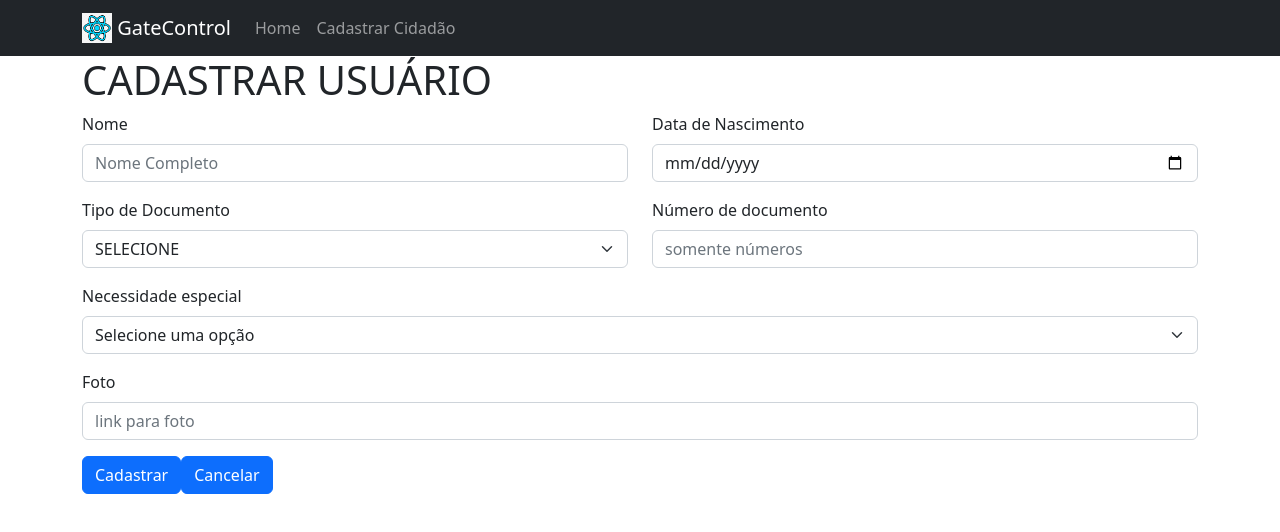
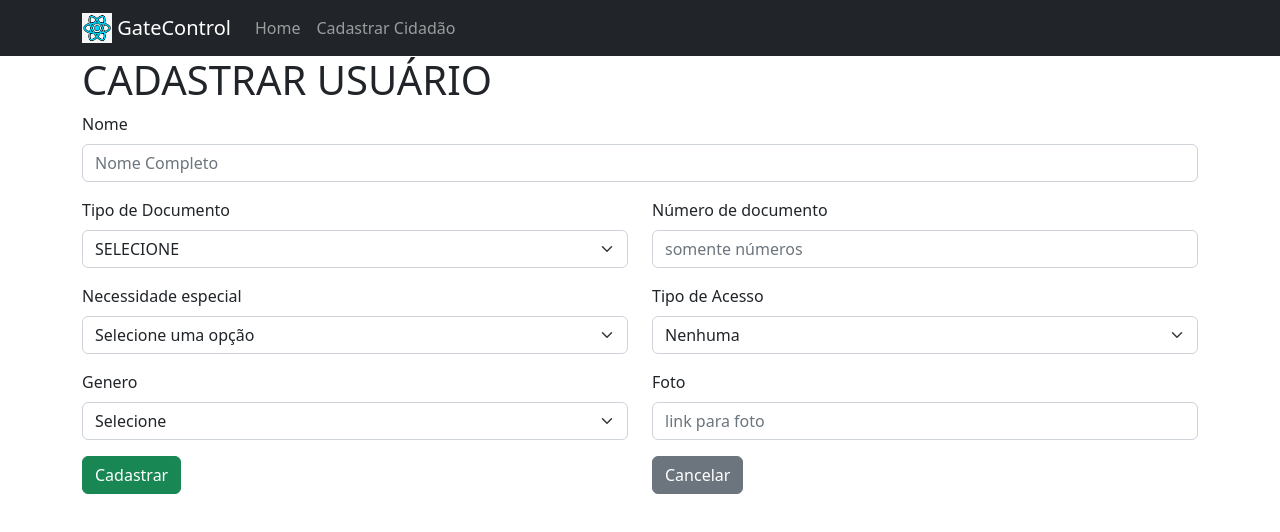
Before and after one commit to brunoprestesap/gestao-acesso-cidadao, a React (Create React App) app: page /novousuario in a window 1280 px wide. Shown: the top 532 px of the page. Built offline with nearby package versions, Linux system fonts and the light colour scheme.

Commit message:
Form criado. Falta search e voltar pra home

```diff
--- a/src/pages/FormCadastroPessoa.js
+++ b/src/pages/FormCadastroPessoa.js
@@ -3,15 +3,20 @@ import { Container } from "react-bootstrap";
 import { useState } from "react";
 import toast from "react-hot-toast";
 import axios from "axios";
+import { Link } from "react-router-dom";
 
 function FormCadastroPessoa() {
+  const [reload, setReload] = useState(false);
   const [form, setForm] = useState({
     nome: "",
-    data_nasc: "",
-    tipo_documento: "",
-    nro_documento: "",
+    tipoDoc: "",
+    numDoc: "",
+    profissao: "",
     acessibilidade: "",
+    genero: "",
     foto: "",
+    acessos: [],
+    noLocal: false,
   });
 
   function handleChange(e) {
@@ -24,13 +29,17 @@ function FormCadastroPessoa() {
       await axios.post("https://ironrest.cyclic.app/AcessCidadao", form);
       setForm({
         nome: "",
-        data_nasc: "",
-        tipo_documento: "",
-        nro_documento: "",
+        tipoDoc: "",
+        numDoc: "",
+        profissao: "",
         acessibilidade: "",
+        genero: "",
         foto: "",
+        acessos: [],
+        noLocal: false,
       });
       toast.success("Cadastro realizado com sucesso.");
+      setReload(!reload)
     } catch (error) {
       console.log(error);
       toast.error("Algo deu errado. Tente novamente.");
@@ -56,32 +65,13 @@ function FormCadastroPessoa() {
               <Form.Text className="text-muted"></Form.Text>
             </Form.Group>
           </Col>
-          <Col>
-            <Form.Group className="mb-3" controlId="data_nasc">
-              <Form.Label>Data de Nascimento</Form.Label>
-              <Form.Control
-                type="date"
-                placeholder="data"
-                name="data_nasc"
-                value={form.data_nasc}
-                onChange={handleChange}
-              />
-              <Form.Text className="text-muted"></Form.Text>
-            </Form.Group>
-          </Col>
         </Row>
 
         <Row>
           <Col>
             <Form.Group className="mb-3">
-              <Form.Label htmlFor="tipo_documento">
-                Tipo de Documento
-              </Form.Label>
-              <Form.Select
-                id="tipo_documento"
-                name="tipo_documento"
-                onChange={handleChange}
-              >
+              <Form.Label htmlFor="tipoDoc">Tipo de Documento</Form.Label>
+              <Form.Select id="tipoDoc" name="tipoDoc" onChange={handleChange}>
                 <option>SELECIONE</option>
                 <option value="CPF">CPF</option>
                 <option value="RG">RG</option>
@@ -92,13 +82,13 @@ function FormCadastroPessoa() {
             </Form.Group>
           </Col>
           <Col>
-            <Form.Group className="mb-3" controlId="nro_documento">
+            <Form.Group className="mb-3" controlId="numDoc">
               <Form.Label>Número de documento </Form.Label>
               <Form.Control
                 type="number"
                 placeholder="somente números"
-                name="nro_documento"
-                value={form.nro_documento}
+                name="numDoc"
+                value={form.numDoc}
                 onChange={handleChange}
               />
             </Form.Group>
@@ -106,6 +96,7 @@ function FormCadastroPessoa() {
         </Row>
 
         <Row>
+          <Col>
             <Form.Group className="mb-3">
               <Form.Label htmlFor="acessibilidade">
                 Necessidade especial{" "}
@@ -124,9 +115,42 @@ function FormCadastroPessoa() {
                 <option value="multiplas">Deficiências multiplas</option>
               </Form.Select>
             </Form.Group>
+          </Col>
+          <Col>
+            <Form.Group className="mb-3">
+              <Form.Label htmlFor="tipo_acesso">Tipo de Acesso </Form.Label>
+              <Form.Select
+                id="profissao"
+                name="profissao"
+                onChange={handleChange}
+              >
+                <option>Nenhuma</option>
+                <option value="parte">Parte</option>
+                <option value="advogado">Advogado/a</option>
+                <option value="servico">Serviços</option>
+                <option value="requerente">Requerente</option>
+                <option value="testemunha">Testemunha</option>
+                <option value="mediador">Mediador</option>
+                <option value="visita">Visita</option>
+                <option value="outro">Outro</option>
+              </Form.Select>
+            </Form.Group>
+          </Col>
         </Row>
 
         <Row>
+          <Col>
+            <Form.Group className="mb-3">
+              <Form.Label htmlFor="genero">Genero</Form.Label>
+              <Form.Select id="genero" name="genero" onChange={handleChange}>
+                <option>Selecione</option>
+                <option value="feminino">Feminino</option>
+                <option value="masculino">Masculino</option>
+                <option value="outro">Outro</option>
+              </Form.Select>
+            </Form.Group>
+          </Col>
+          <Col>
             <Form.Group className="mb-3" controlId="foto">
               <Form.Label>Foto </Form.Label>
               <Form.Control
@@ -137,14 +161,24 @@ function FormCadastroPessoa() {
                 onChange={handleChange}
               />
             </Form.Group>
+          </Col>
         </Row>
-
-        <Button variant="primary" type="submit" onClick={handleSubimit}>
+        <Row>
+          <Col>
+            <Link to={"/"}>
+              <Button variant="success" type="submit" onClick={handleSubimit}>
                 Cadastrar
               </Button>
-        <Button variant="primary" type="submit">
+            </Link>
+          </Col>
+          <Col>
+            <Link to={"/"}>
+              <Button variant="secondary" type="submit">
                 Cancelar
               </Button>
+            </Link>
+          </Col>
+        </Row>
       </Form>
     </Container>
   );
```
Lines whose indentation alone changed are shown as unchanged.
